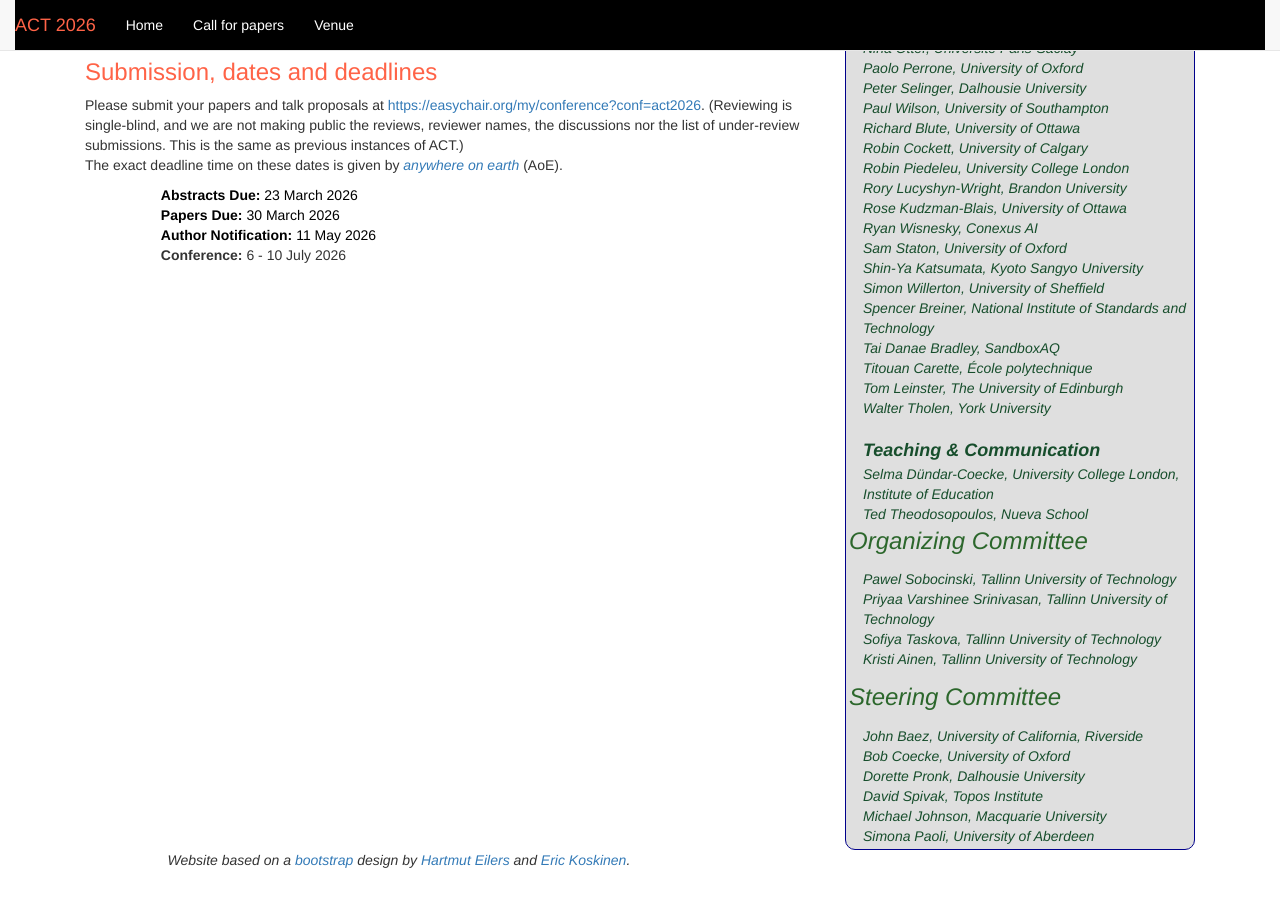
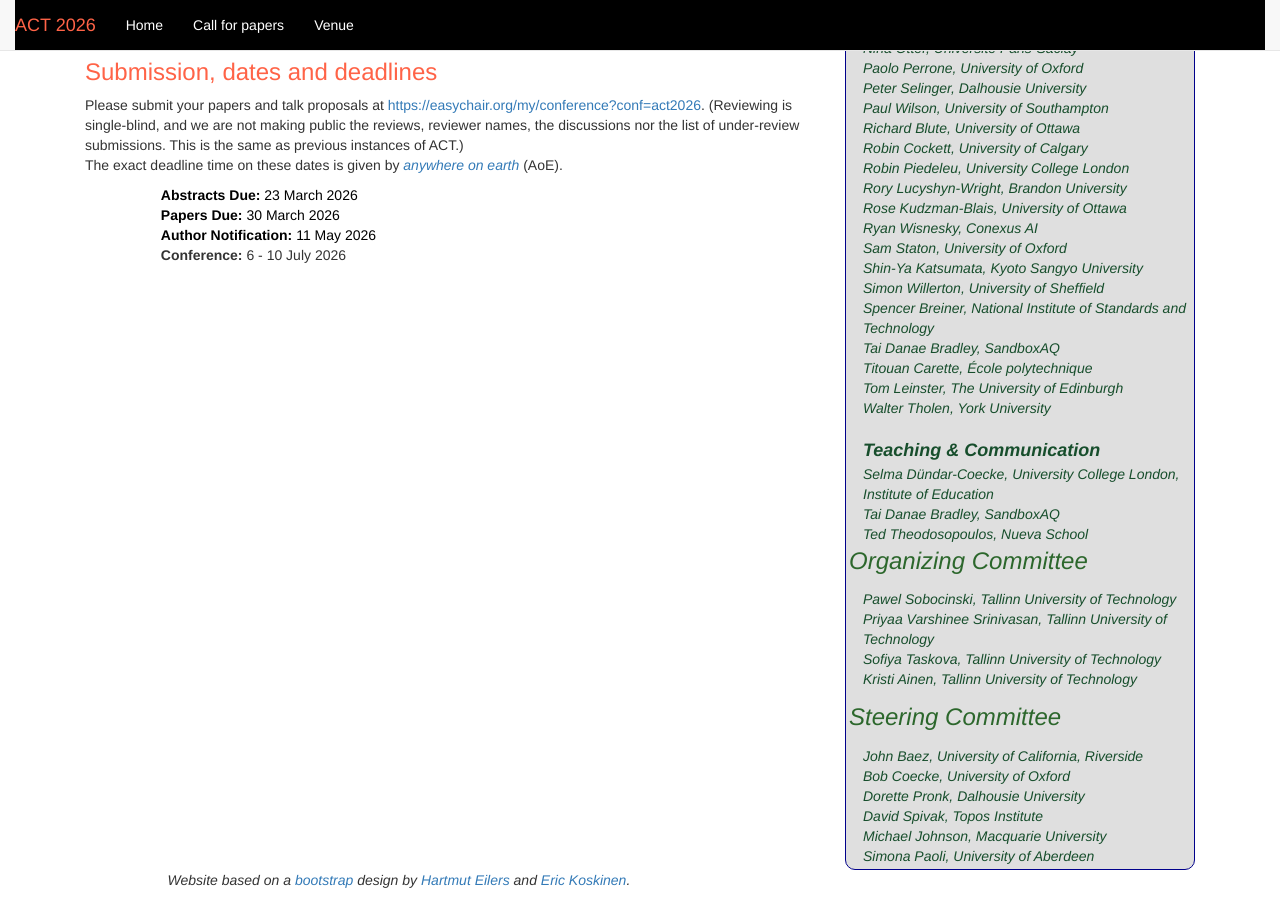
Before and after one commit to actconf2026/actconf2026.github.io, a Jekyll site: the page built from cfp.html, in a window 1280 px wide and 900 px high, scrolled down 1052 px. Built offline with Jekyll 4.4.1, drawn with Linux system fonts in a browser that asks for light colours.

Commit message:
Added Tal-Danae Bradley to the sub-committee

```diff
--- a/cfp.html
+++ b/cfp.html
@@ -180,6 +180,7 @@ This is the same as previous instances of ACT.)
 </br>
 <li> <font size="+1"> <b> Teaching & Communication </b> </font> </li>
 <li>Selma Dündar-Coecke, <i> University College London, Institute of Education </i></li>
+<li>Tai Danae Bradley, <i>SandboxAQ</i></li>
 <li>Ted Theodosopoulos, <i> Nueva School </i></li>
 </ul>
 
```
